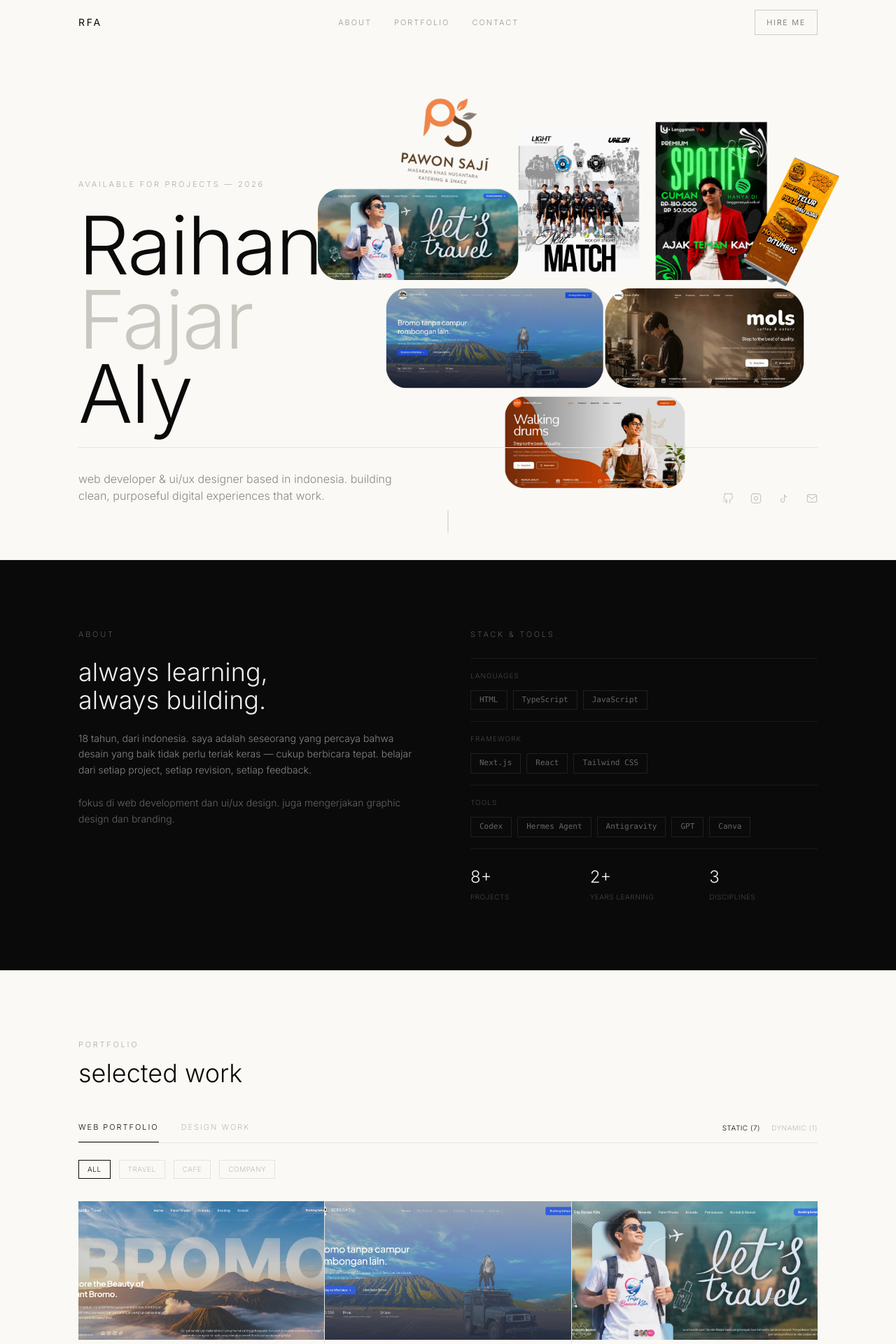
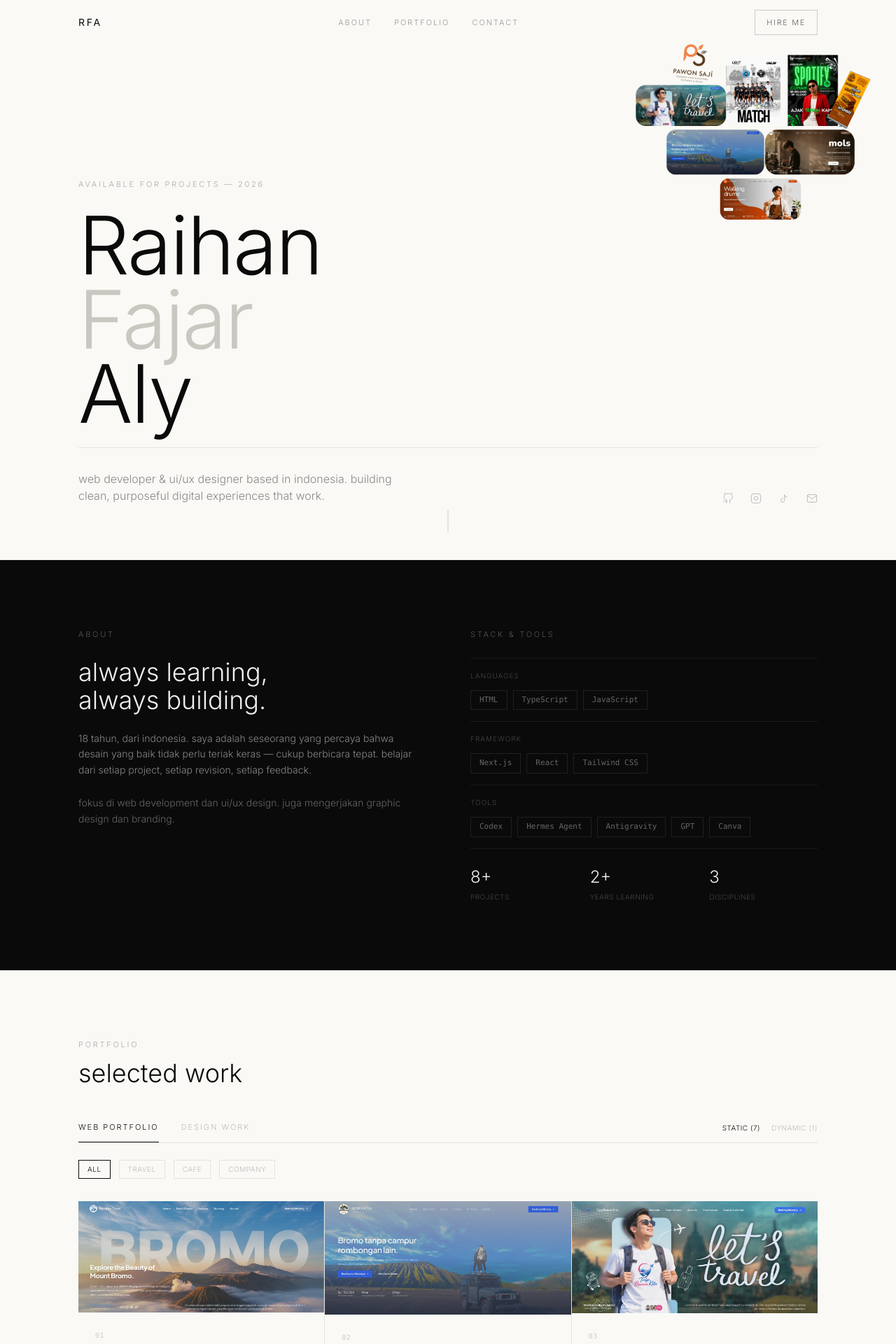
Before and after one commit to ggaku3076-ux/raihan-portofolio, a Next.js app: page / in a window 1280 px wide. Shown: the top 1920 px of the page at 70% size. Built offline with nearby package versions, Linux system fonts and the light colour scheme.

Commit message:
fix: hero bg no longer blocks icons, web cards natural ratio

```diff
--- a/src/app/page.tsx
+++ b/src/app/page.tsx
@@ -109,20 +109,35 @@ export default function Home() {
       {/* ── HERO ── */}
       <section className="relative min-h-screen overflow-hidden">
         {/* bg — full bleed, tidak dibatasi max-width */}
-        <div className="absolute inset-0 z-0 pointer-events-none">
+        <div className="absolute inset-0 z-0 pointer-events-none select-none">
+          {/* desktop: pojok kanan atas, max 45% lebar, tidak turun ke area icon */}
           {/* eslint-disable-next-line @next/next/no-img-element */}
           <img
             src="/assets/bg-hero.png"
             alt=""
-            className="hidden md:block absolute right-0 top-0 h-full w-auto max-w-none object-right object-cover"
-            style={{ opacity: 1 }}
+            className="hidden md:block absolute right-0 top-0"
+            style={{
+              height: "75%",
+              width: "auto",
+              maxWidth: "50%",
+              objectFit: "contain",
+              objectPosition: "top right",
+              opacity: 1,
+            }}
           />
+          {/* mobile: pojok kanan atas, 55% lebar, tidak overlap teks */}
           {/* eslint-disable-next-line @next/next/no-img-element */}
           <img
             src="/assets/bg-mobile.png"
             alt=""
-            className="block md:hidden absolute right-0 top-0 h-full w-full object-cover object-center"
-            style={{ opacity: 0.5 }}
+            className="block md:hidden absolute right-0 top-16"
+            style={{
+              height: "auto",
+              width: "55%",
+              objectFit: "contain",
+              objectPosition: "top right",
+              opacity: 0.6,
+            }}
           />
         </div>
 
@@ -287,10 +302,10 @@ export default function Home() {
                       className="bg-[#faf9f5] flex flex-col group hover:bg-white transition-colors duration-300">
                       {/* thumbnail — klik buka live site */}
                       <a href={project.live} target="_blank" rel="noreferrer" className="block overflow-hidden bg-[#f0f0ea]">
-                        <div className="aspect-[16/9] overflow-hidden">
+                        <div className="overflow-hidden">
                           {/* eslint-disable-next-line @next/next/no-img-element */}
                           <img src={project.image} alt={project.title}
-                            className="w-full h-full object-cover group-hover:scale-105 transition-transform duration-500 opacity-90 group-hover:opacity-100"
+                            className="w-full h-auto object-contain group-hover:scale-[1.02] transition-transform duration-500 opacity-90 group-hover:opacity-100"
                             loading="lazy" />
                         </div>
                       </a>
```
